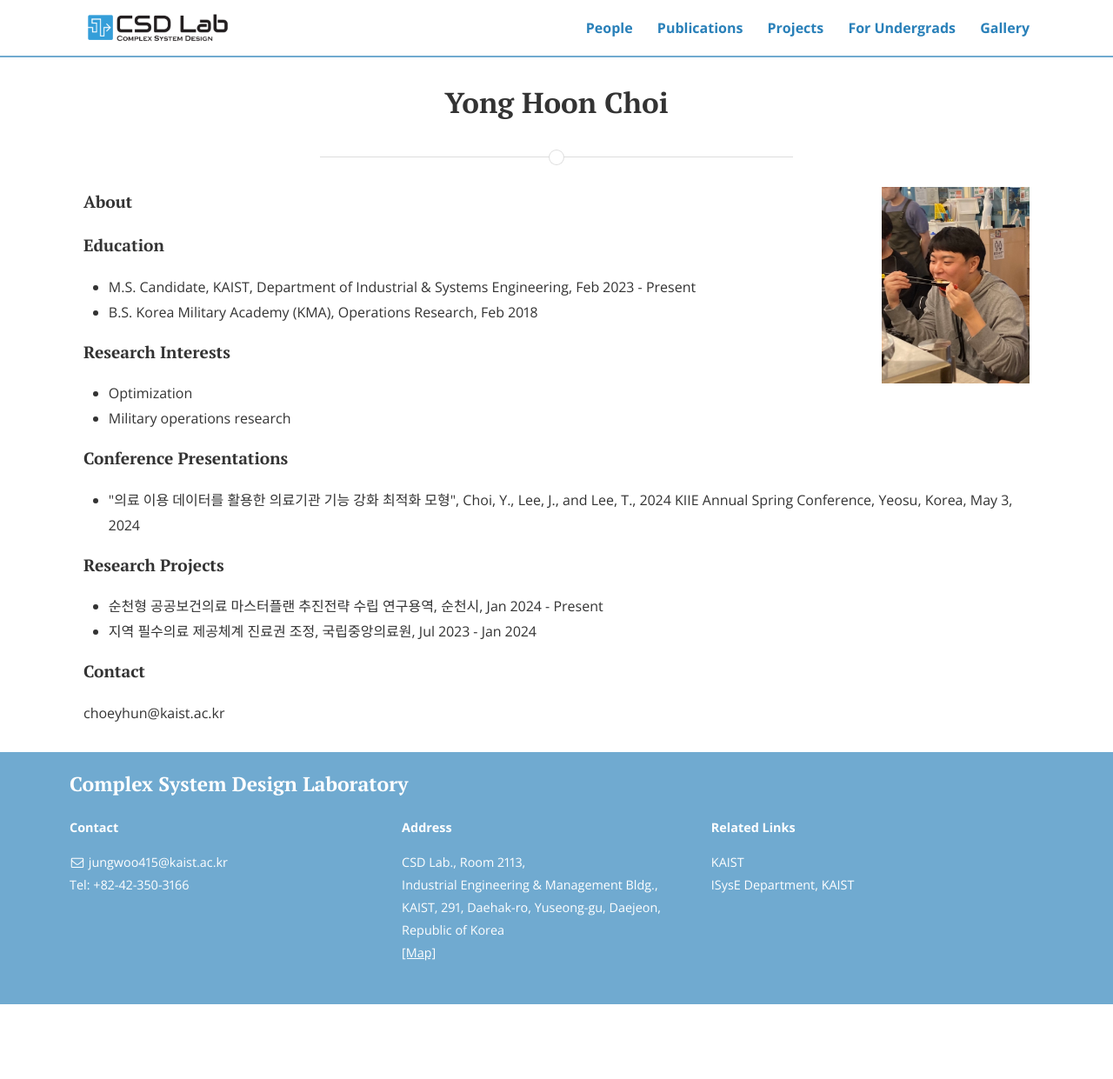
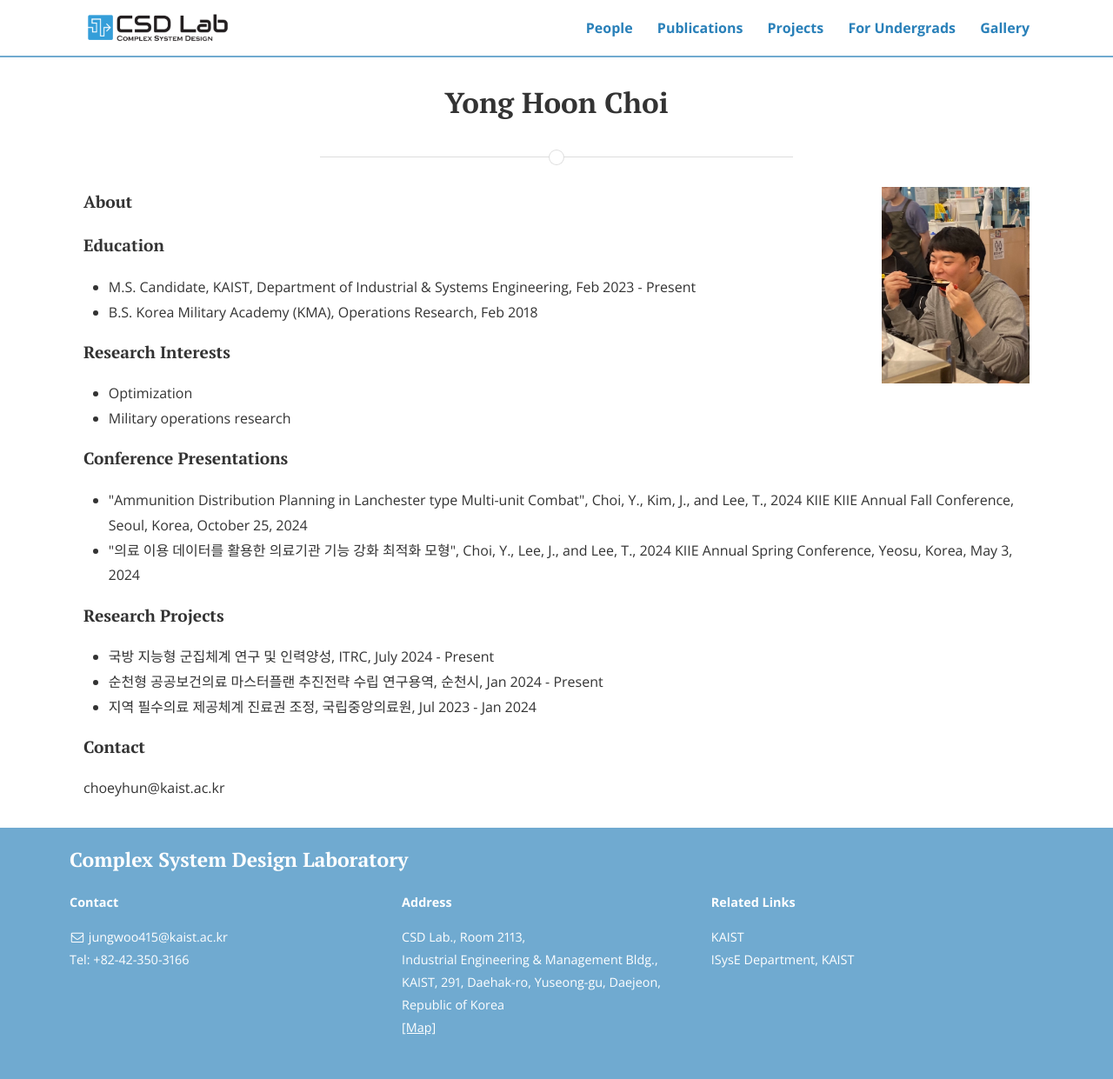
Before and after one commit to CSDlab-KAIST/csdlab-kaist.github.io, a Jekyll site: the page built from people/yonghoon.html, in a window 1280 px wide. Shown: the whole page at 87% size. Built offline with Jekyll 4.4.1, drawn with Linux system fonts in a browser that asks for light colours; nearby versions of some CDN libraries; before the commit the page ends 1155 px from its top, so only the background shows below that.

Commit message:
Update yonghoon.html

```diff
--- a/people/yonghoon.html
+++ b/people/yonghoon.html
@@ -29,12 +29,14 @@ title: Yong Hoon Choi
 
 <h4>Conference Presentations</h4>
 <ul>
+  <li>"Ammunition Distribution Planning in Lanchester type Multi-unit Combat", Choi, Y., Kim, J., and Lee, T., 2024 KIIE KIIE Annual Fall Conference, Seoul, Korea, October 25, 2024</li>
   <li>"의료 이용 데이터를 활용한 의료기관 기능 강화 최적화 모형", Choi, Y., Lee, J., and Lee, T., 2024 KIIE Annual Spring Conference, Yeosu, Korea, May 3, 2024</li>
 </ul>
 
 
 <h4>Research Projects</h4>
 <ul>
+  <li>국방 지능형 군집체계 연구 및 인력양성, ITRC, July 2024 - Present</li>
   <li>순천형 공공보건의료 마스터플랜 추진전략 수립 연구용역, 순천시, Jan 2024 - Present</li>
   <li>지역 필수의료 제공체계 진료권 조정, 국립중앙의료원, Jul 2023 - Jan 2024</li>
 </ul>
```
